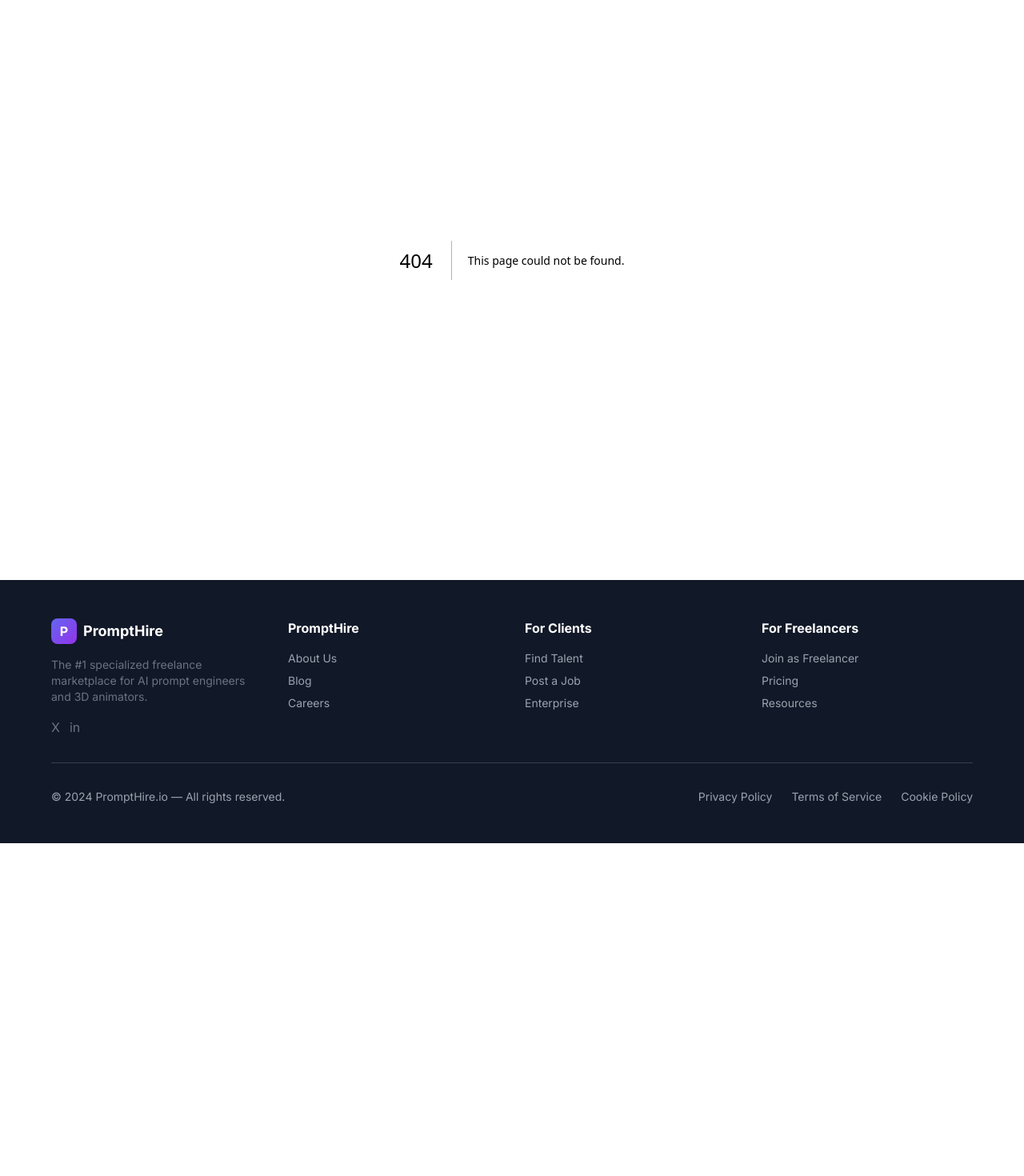
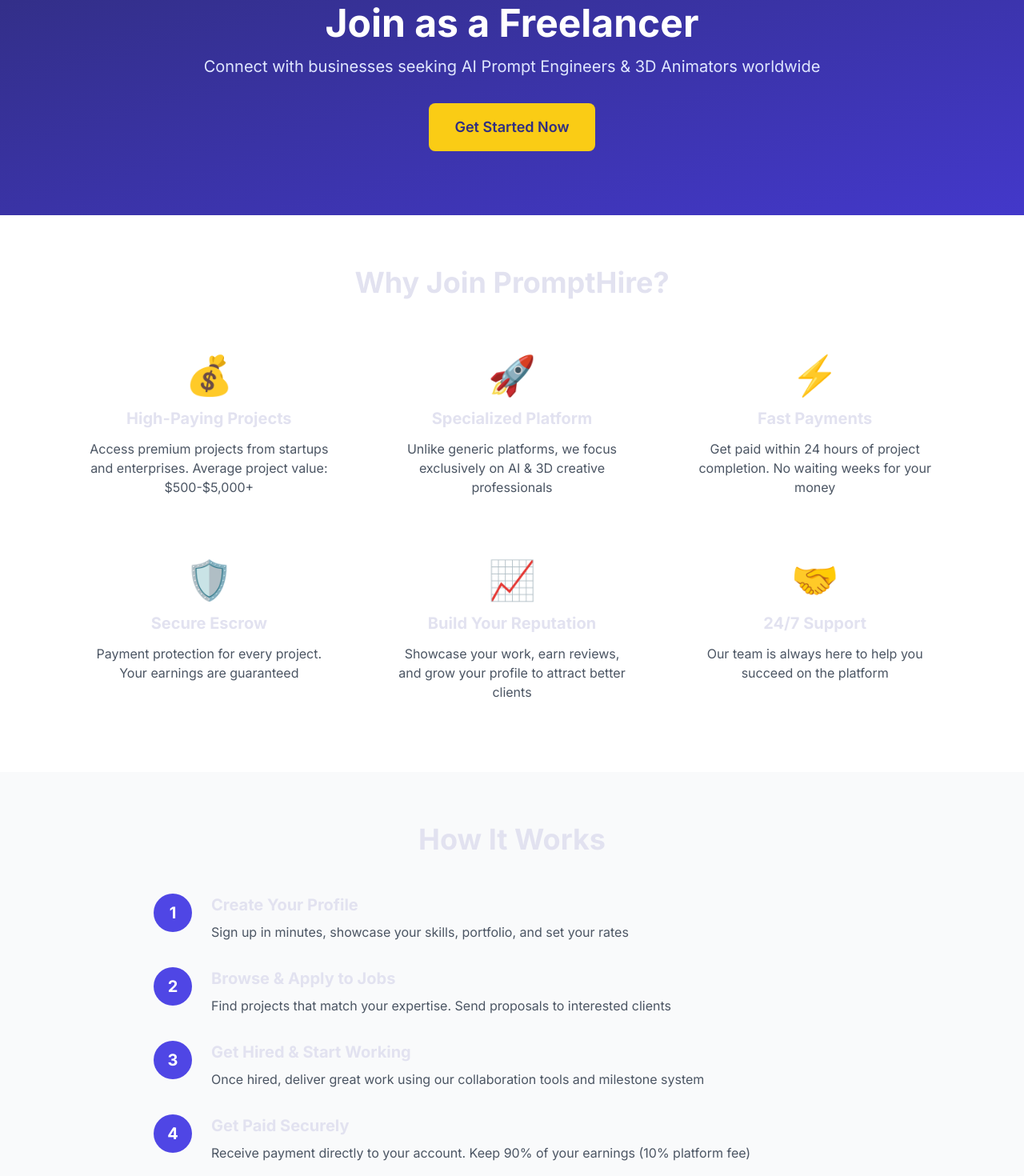
Before and after one commit to ecommerceguru787-cyber/prompthire, a Next.js app: page /join-freelancer in a window 1280 px wide. Before the commit this address had no page. Shown: the part 140-1610 px from the top of the page at 80% size. Before the commit the page ends 1194 px from the top, so only its background shows below. Built offline with nearby package versions, Linux system fonts and the light colour scheme.

Commit message:
Create Join as Freelancer page

```diff
--- /dev/null
+++ b/app/join-freelancer/page.tsx
@@ -0,0 +1,174 @@
+import React from 'react';
+import Link from 'next/link';
+import type { Metadata } from 'next';
+
+export const metadata: Metadata = {
+  title: 'Join as Freelancer - PromptHire',
+};
+
+export default function JoinFreelancerPage() {
+  return (
+    <div className="bg-white">
+      {/* Hero Section */}
+      <div className="bg-gradient-to-br from-indigo-900 to-indigo-700 text-white py-20 px-6 text-center">
+        <div className="max-w-4xl mx-auto">
+          <h1 className="text-5xl font-bold mb-4">Join as a Freelancer</h1>
+          <p className="text-xl mb-8 text-indigo-100">
+            Connect with businesses seeking AI Prompt Engineers & 3D Animators worldwide
+          </p>
+          <Link
+            href="/auth/signup"
+            className="inline-block bg-yellow-400 text-indigo-900 px-8 py-4 rounded-lg text-lg font-semibold hover:bg-yellow-300 transition"
+          >
+            Get Started Now
+          </Link>
+        </div>
+      </div>
+
+      {/* Why Join Section */}
+      <div className="max-w-6xl mx-auto py-16 px-6">
+        <h2 className="text-4xl font-bold text-center mb-12">Why Join PromptHire?</h2>
+
+        <div className="grid md:grid-cols-3 gap-8">
+          <div className="text-center p-6">
+            <div className="text-5xl mb-4">💰</div>
+            <h3 className="text-xl font-bold mb-3">High-Paying Projects</h3>
+            <p className="text-gray-600">
+              Access premium projects from startups and enterprises. Average project value: $500-$5,000+
+            </p>
+          </div>
+
+          <div className="text-center p-6">
+            <div className="text-5xl mb-4">🚀</div>
+            <h3 className="text-xl font-bold mb-3">Specialized Platform</h3>
+            <p className="text-gray-600">
+              Unlike generic platforms, we focus exclusively on AI & 3D creative professionals
+            </p>
+          </div>
+
+          <div className="text-center p-6">
+            <div className="text-5xl mb-4">⚡</div>
+            <h3 className="text-xl font-bold mb-3">Fast Payments</h3>
+            <p className="text-gray-600">
+              Get paid within 24 hours of project completion. No waiting weeks for your money
+            </p>
+          </div>
+
+          <div className="text-center p-6">
+            <div className="text-5xl mb-4">🛡️</div>
+            <h3 className="text-xl font-bold mb-3">Secure Escrow</h3>
+            <p className="text-gray-600">
+              Payment protection for every project. Your earnings are guaranteed
+            </p>
+          </div>
+
+          <div className="text-center p-6">
+            <div className="text-5xl mb-4">📈</div>
+            <h3 className="text-xl font-bold mb-3">Build Your Reputation</h3>
+            <p className="text-gray-600">
+              Showcase your work, earn reviews, and grow your profile to attract better clients
+            </p>
+          </div>
+
+          <div className="text-center p-6">
+            <div className="text-5xl mb-4">🤝</div>
+            <h3 className="text-xl font-bold mb-3">24/7 Support</h3>
+            <p className="text-gray-600">
+              Our team is always here to help you succeed on the platform
+            </p>
+          </div>
+        </div>
+      </div>
+
+      {/* How It Works */}
+      <div className="bg-gray-50 py-16 px-6">
+        <div className="max-w-4xl mx-auto">
+          <h2 className="text-4xl font-bold text-center mb-12">How It Works</h2>
+
+          <div className="space-y-8">
+            <div className="flex gap-6 items-start">
+              <div className="bg-indigo-600 text-white rounded-full w-12 h-12 flex items-center justify-center text-xl font-bold flex-shrink-0">
+                1
+              </div>
+              <div>
+                <h3 className="text-xl font-bold mb-2">Create Your Profile</h3>
+                <p className="text-gray-600">
+                  Sign up in minutes, showcase your skills, portfolio, and set your rates
+                </p>
+              </div>
+            </div>
+
+            <div className="flex gap-6 items-start">
+              <div className="bg-indigo-600 text-white rounded-full w-12 h-12 flex items-center justify-center text-xl font-bold flex-shrink-0">
+                2
+              </div>
+              <div>
+                <h3 className="text-xl font-bold mb-2">Browse & Apply to Jobs</h3>
+                <p className="text-gray-600">
+                  Find projects that match your expertise. Send proposals to interested clients
+                </p>
+              </div>
+            </div>
+
+            <div className="flex gap-6 items-start">
+              <div className="bg-indigo-600 text-white rounded-full w-12 h-12 flex items-center justify-center text-xl font-bold flex-shrink-0">
+                3
+              </div>
+              <div>
+                <h3 className="text-xl font-bold mb-2">Get Hired & Start Working</h3>
+                <p className="text-gray-600">
+                  Once hired, deliver great work using our collaboration tools and milestone system
+                </p>
+              </div>
+            </div>
+
+            <div className="flex gap-6 items-start">
+              <div className="bg-indigo-600 text-white rounded-full w-12 h-12 flex items-center justify-center text-xl font-bold flex-shrink-0">
+                4
+              </div>
+              <div>
+                <h3 className="text-xl font-bold mb-2">Get Paid Securely</h3>
+                <p className="text-gray-600">
+                  Receive payment directly to your account. Keep 90% of your earnings (10% platform fee)
+                </p>
+              </div>
+            </div>
+          </div>
+        </div>
+      </div>
+
+      {/* Pricing */}
+      <div className="max-w-4xl mx-auto py-16 px-6">
+        <h2 className="text-4xl font-bold text-center mb-4">Simple, Transparent Pricing</h2>
+        <p className="text-center text-gray-600 mb-12">No monthly fees. Only pay when you earn</p>
+
+        <div className="bg-indigo-50 border-2 border-indigo-200 rounded-xl p-8 text-center">
+          <div className="text-6xl font-bold text-indigo-600 mb-4">10%</div>
+          <p className="text-xl text-gray-700 mb-6">Service fee per project</p>
+          <div className="bg-white rounded-lg p-6 text-left">
+            <p className="text-gray-600 mb-2">✓ No subscription fees</p>
+            <p className="text-gray-600 mb-2">✓ No listing fees</p>
+            <p className="text-gray-600 mb-2">✓ You keep 90% of what you earn</p>
+            <p className="text-gray-600">✓ Example: Earn $1,000, keep $900</p>
+          </div>
+        </div>
+      </div>
+
+      {/* CTA Section */}
+      <div className="bg-gradient-to-br from-indigo-900 to-purple-900 text-white py-16 px-6 text-center">
+        <div className="max-w-4xl mx-auto">
+          <h2 className="text-4xl font-bold mb-4">Ready to Start Earning?</h2>
+          <p className="text-xl mb-8 text-indigo-100">
+            Join thousands of AI and 3D professionals earning on PromptHire
+          </p>
+          <Link
+            href="/auth/signup"
+            className="inline-block bg-yellow-400 text-indigo-900 px-8 py-4 rounded-lg text-lg font-semibold hover:bg-yellow-300 transition"
+          >
+            Sign Up as Freelancer
+          </Link>
+        </div>
+      </div>
+    </div>
+  );
+}
```
